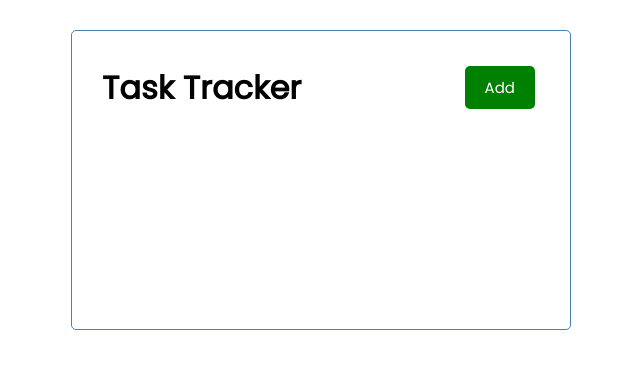
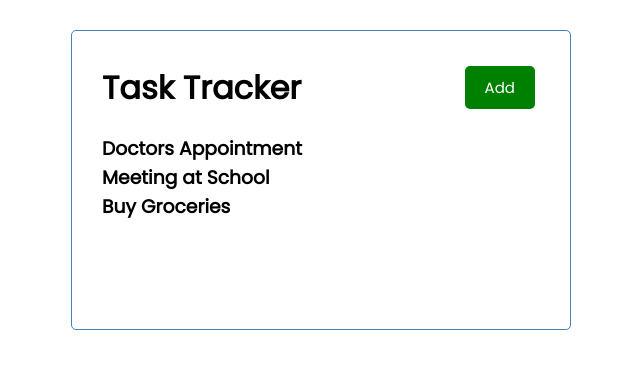
Before and after one commit to jeancarlosherrera/task-tracker, a React (Create React App) app: page / in a window 1280 px wide. Shown: the top 368 px of the page, without its empty margins (319-959 px from the left). Built offline with nearby package versions, Linux system fonts and the light colour scheme.

Commit message:
Created Tasks component

```diff
--- a/src/App.js
+++ b/src/App.js
@@ -1,9 +1,33 @@
+import {useState} from 'react'
 import Header from './components/Header'
+import Tasks from './components/Tasks'
 
-function App() {
+const App = () => {
+  const [tasks, setTasks] = useState([
+    {
+        id: 1,
+        text: 'Doctors Appointment',
+        day: 'Feb 5th at 2:30pm',
+        reminder: true
+    },
+    {
+        id: 2,
+        text: 'Meeting at School',
+        day: 'Feb 6th at 1:30pm',
+        reminder: true
+    },
+    {
+        id: 3,
+        text: 'Buy Groceries',
+        day: 'Feb 7th at 2:30pm',
+        reminder: false
+    }
+])
+
   return (
     <div className='container'>
       <Header />
+      <Tasks tasks={tasks}/>
     </div>
   );
 }
--- a/src/components/Button.js
+++ b/src/components/Button.js
@@ -1,7 +1,7 @@
-const Button = ({color, text}) => {
+const Button = ({color, text, onClick}) => {
     return (
         <div>
-            <button className='btn' style={{backgroundColor: color}}>{text}</button>
+            <button onClick={onClick} className='btn' style={{backgroundColor: color}}>{text}</button>
         </div>
     )
 }
--- a/src/components/Header.js
+++ b/src/components/Header.js
@@ -1,10 +1,15 @@
 import Button from './Button'
 
 const Header = ({name}) => {
+
+    const onClick = () => {
+        console.log('Click')
+    }
+
     return (
         <header className='header'>
             <h1>Task Tracker</h1>
-            <Button color='green' text='Add'/>
+            <Button onClick={onClick}  color='green' text='Add'/>
         </header>
     )
 }
--- /dev/null
+++ b/src/components/Tasks.js
@@ -0,0 +1,11 @@
+const Tasks = ({tasks}) => {
+    return (
+        <>
+            {tasks.map((task) => (
+                <h3 key={task.id}>{task.text}</h3>
+            ))}
+        </>
+    )
+}
+
+export default Tasks
```
Also changed, not shown: public/manifest.json.
